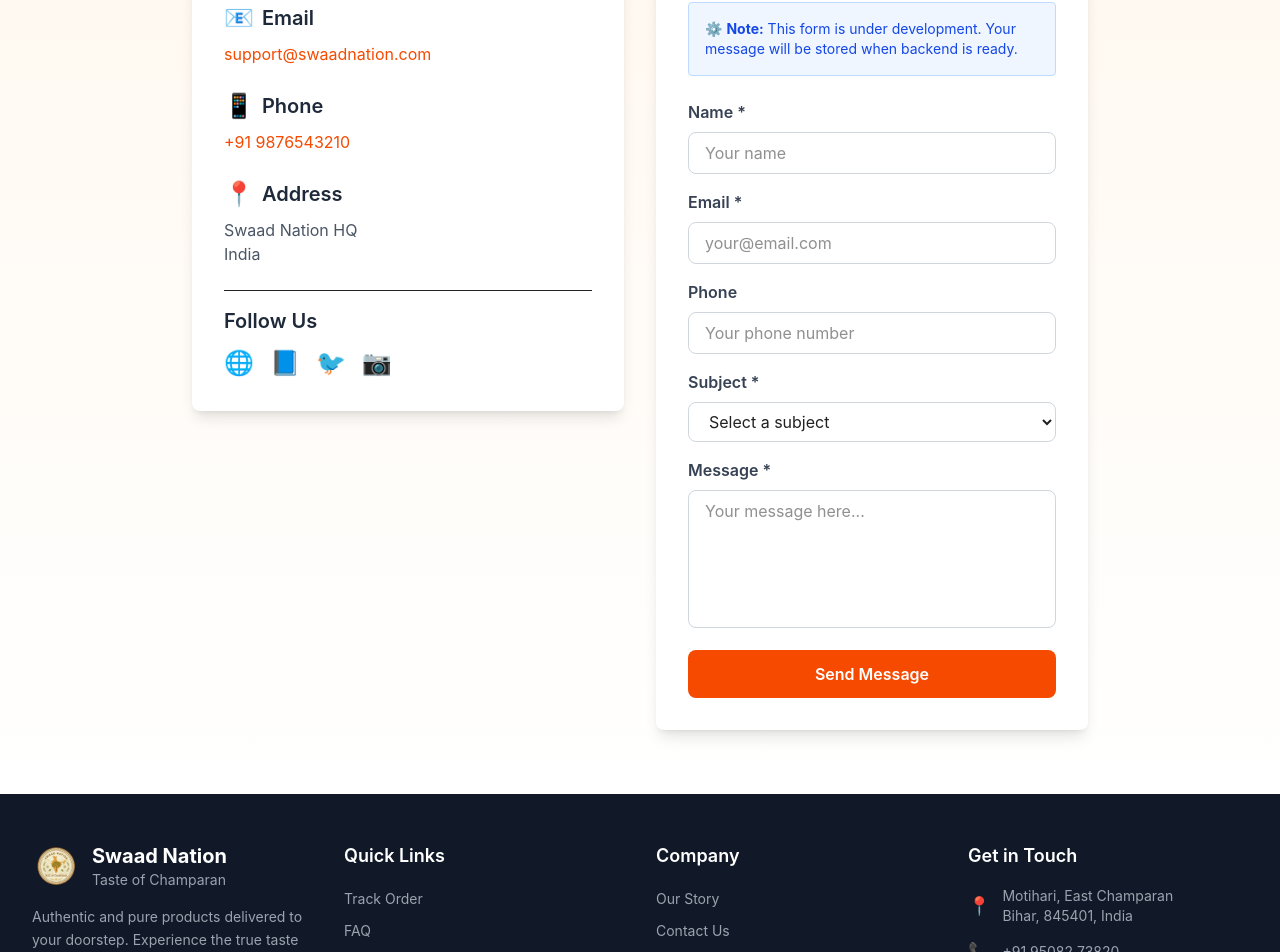
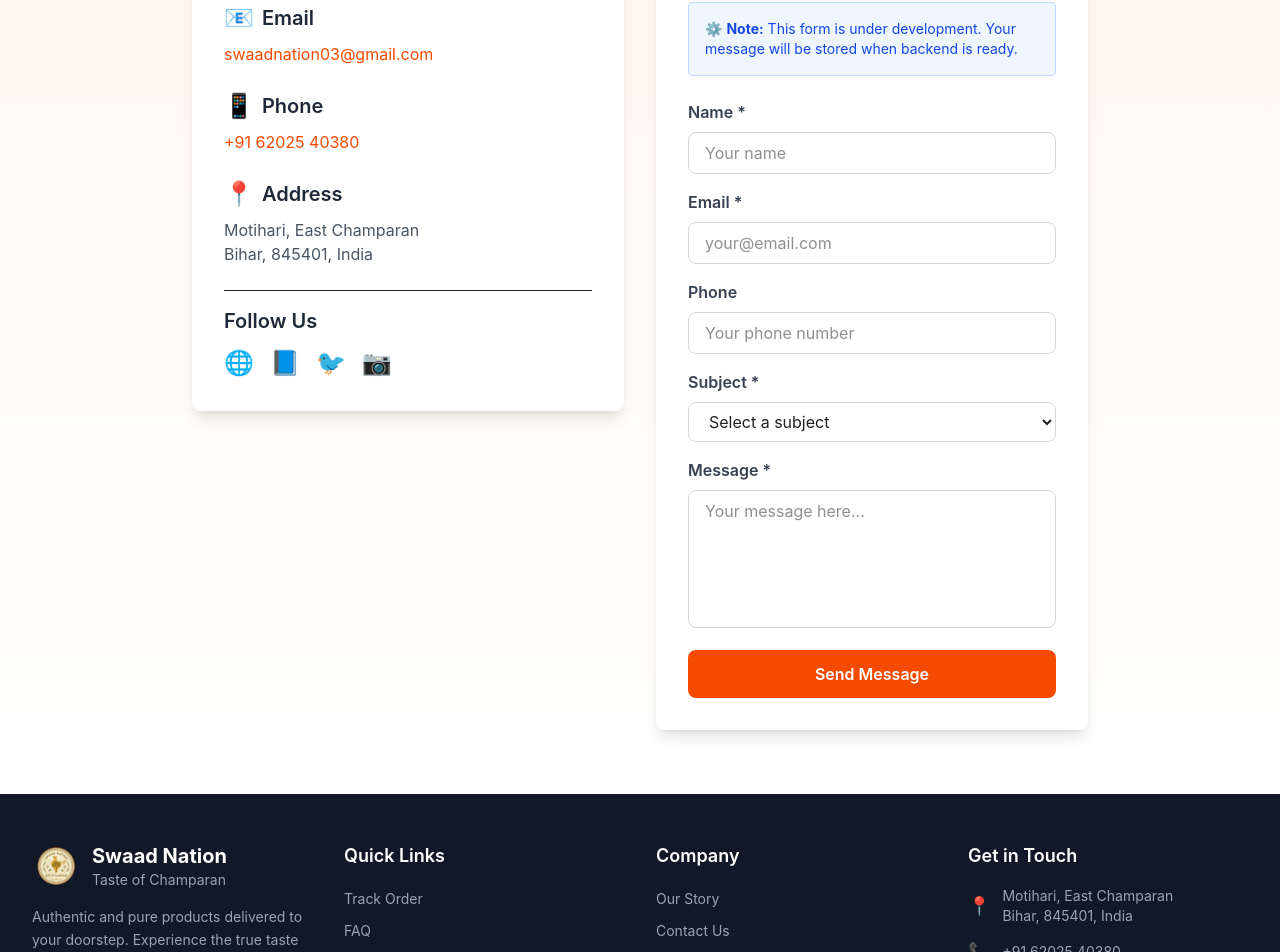
Before and after one commit to swaadnation03/swaadnation, a Next.js app in the folder client/: page /contact in a window 1280 px wide. Shown: the part 291-1243 px from the top of the page. Built offline with nearby package versions, Linux system fonts and the light colour scheme; no server answers.

Commit message:
change contact number

```diff
--- a/client/src/app/contact/page.tsx
+++ b/client/src/app/contact/page.tsx
@@ -1,17 +1,21 @@
-'use client';
+"use client";
 
-import { useState } from 'react';
+import { useState } from "react";
 
 export default function ContactPage() {
   const [formData, setFormData] = useState({
-    name: '',
-    email: '',
-    phone: '',
-    subject: '',
-    message: '',
+    name: "",
+    email: "",
+    phone: "",
+    subject: "",
+    message: "",
   });
 
-  const handleChange = (e: React.ChangeEvent<HTMLInputElement | HTMLTextAreaElement | HTMLSelectElement>) => {
+  const handleChange = (
+    e: React.ChangeEvent<
+      HTMLInputElement | HTMLTextAreaElement | HTMLSelectElement
+    >,
+  ) => {
     setFormData({
       ...formData,
       [e.target.name]: e.target.value,
@@ -20,8 +24,10 @@ export default function ContactPage() {
 
   const handleSubmit = (e: React.FormEvent) => {
     e.preventDefault();
-    alert('Thank you for your message! We\'re setting up the contact form backend. We\'ll get back to you soon!');
-    setFormData({ name: '', email: '', phone: '', subject: '', message: '' });
+    alert(
+      "Thank you for your message! We're setting up the contact form backend. We'll get back to you soon!",
+    );
+    setFormData({ name: "", email: "", phone: "", subject: "", message: "" });
   };
 
   return (
@@ -42,16 +48,23 @@ export default function ContactPage() {
                 <h3 className="text-xl font-semibold text-gray-800 mb-2 flex items-center gap-2">
                   <span className="text-2xl">📧</span> Email
                 </h3>
-                <a href="mailto:support@swaadnation.com" className="text-orange-600 hover:underline">
-                  support@swaadnation.com
+                <a
+                  href="mailto:
+swaadnation03@gmail.com"
+                  className="text-orange-600 hover:underline"
+                >
+                  swaadnation03@gmail.com
                 </a>
               </div>
               <div>
                 <h3 className="text-xl font-semibold text-gray-800 mb-2 flex items-center gap-2">
                   <span className="text-2xl">📱</span> Phone
                 </h3>
-                <a href="tel:+919876543210" className="text-orange-600 hover:underline">
-                  +91 9876543210
+                <a
+                  href="tel:+916202540380"
+                  className="text-orange-600 hover:underline"
+                >
+                  +91 62025 40380
                 </a>
               </div>
               <div>
@@ -59,17 +72,40 @@ export default function ContactPage() {
                   <span className="text-2xl">📍</span> Address
                 </h3>
                 <p className="text-gray-600">
-                  Swaad Nation HQ<br />
-                  India
+                  Motihari, East Champaran
+                  <br />
+                  Bihar, 845401, India
                 </p>
               </div>
               <div className="pt-4 border-t">
-                <h3 className="text-xl font-semibold text-gray-800 mb-3">Follow Us</h3>
+                <h3 className="text-xl font-semibold text-gray-800 mb-3">
+                  Follow Us
+                </h3>
                 <div className="flex gap-4">
-                  <a href="#" className="text-orange-600 hover:text-orange-700 text-2xl">🌐</a>
-                  <a href="#" className="text-orange-600 hover:text-orange-700 text-2xl">📘</a>
-                  <a href="#" className="text-orange-600 hover:text-orange-700 text-2xl">🐦</a>
-                  <a href="#" className="text-orange-600 hover:text-orange-700 text-2xl">📷</a>
+                  <a
+                    href="#"
+                    className="text-orange-600 hover:text-orange-700 text-2xl"
+                  >
+                    🌐
+                  </a>
+                  <a
+                    href="#"
+                    className="text-orange-600 hover:text-orange-700 text-2xl"
+                  >
+                    📘
+                  </a>
+                  <a
+                    href="#"
+                    className="text-orange-600 hover:text-orange-700 text-2xl"
+                  >
+                    🐦
+                  </a>
+                  <a
+                    href="#"
+                    className="text-orange-600 hover:text-orange-700 text-2xl"
+                  >
+                    📷
+                  </a>
                 </div>
               </div>
             </div>
@@ -80,7 +116,8 @@ export default function ContactPage() {
             <div className="bg-white rounded-lg shadow-lg p-8">
               <div className="bg-blue-50 border border-blue-200 rounded p-4 mb-6">
                 <p className="text-blue-700 text-sm">
-                  ⚙️ <strong>Note:</strong> This form is under development. Your message will be stored when backend is ready.
+                  ⚙️ <strong>Note:</strong> This form is under development. Your
+                  message will be stored when backend is ready.
                 </p>
               </div>
 
--- /dev/null
+++ b/client/src/app/privacy-policy/page.tsx
@@ -0,0 +1,24 @@
+import React from 'react';
+
+export const metadata = {
+  title: 'Privacy Policy',
+  description: 'Privacy Policy - Coming Soon',
+};
+
+export default function PrivacyPolicy() {
+  return (
+    <div className="min-h-screen flex items-center justify-center bg-gray-50 px-4">
+      <div className="text-center">
+        <h1 className="text-4xl font-bold text-gray-900 mb-4">
+          Privacy & Policy
+        </h1>
+        <p className="text-xl text-gray-600 mb-8">
+          Coming Soon
+        </p>
+        <p className="text-gray-500">
+          We&apos;re working on our privacy policy. Check back soon!
+        </p>
+      </div>
+    </div>
+  );
+}
--- a/client/src/components/Footer.tsx
+++ b/client/src/components/Footer.tsx
@@ -170,11 +170,11 @@ export default function Footer() {
               <li className="flex items-center gap-3 justify-center sm:justify-start">
                 <span className="text-green-500 text-lg">📞</span>
                 <a
-                  href="tel:+919508273820"
+                  href="tel:+916202540380"
                   className="text-xs sm:text-sm hover:text-green-500 transition-colors"
                   style={{ color: settings.footerTextColor }}
                 >
-                  +91 95082 73820
+                  +91 62025 40380
                 </a>
               </li>
               <li className="flex items-center gap-3 justify-center sm:justify-start">
@@ -221,7 +221,7 @@ export default function Footer() {
             © {currentYear} Swaad Nation. All rights reserved.
           </p>
           <p className="text-[10px] sm:text-xs mt-1" style={{ color: settings.footerTextColor }}>
-            Made with ❤️ in Bihar | Authentic Bihari flavors since 2024
+            Made with ❤️ in Bihar | Authentic Bihari flavors since 2026
           </p>
         </div>
       </div>
```
